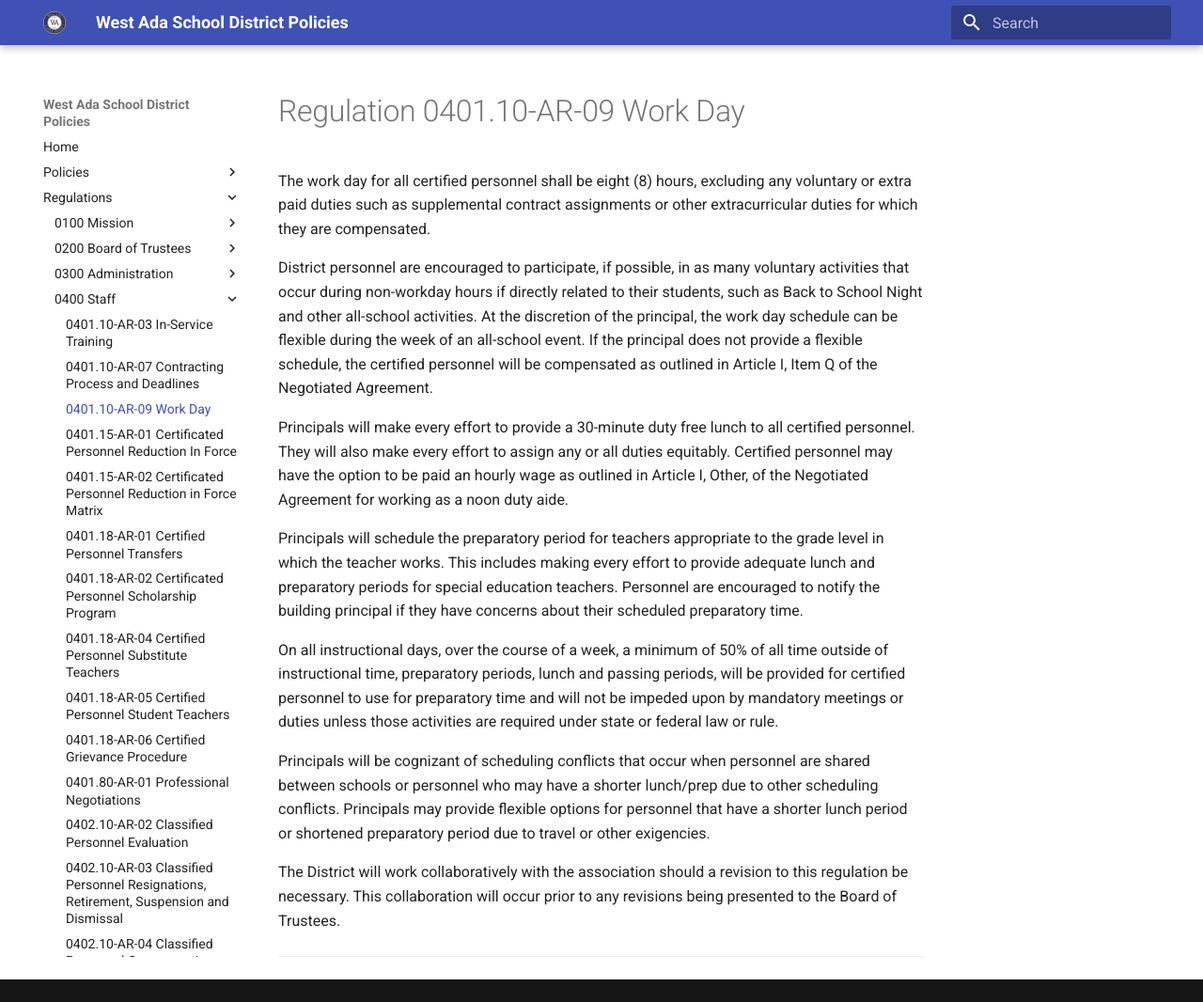
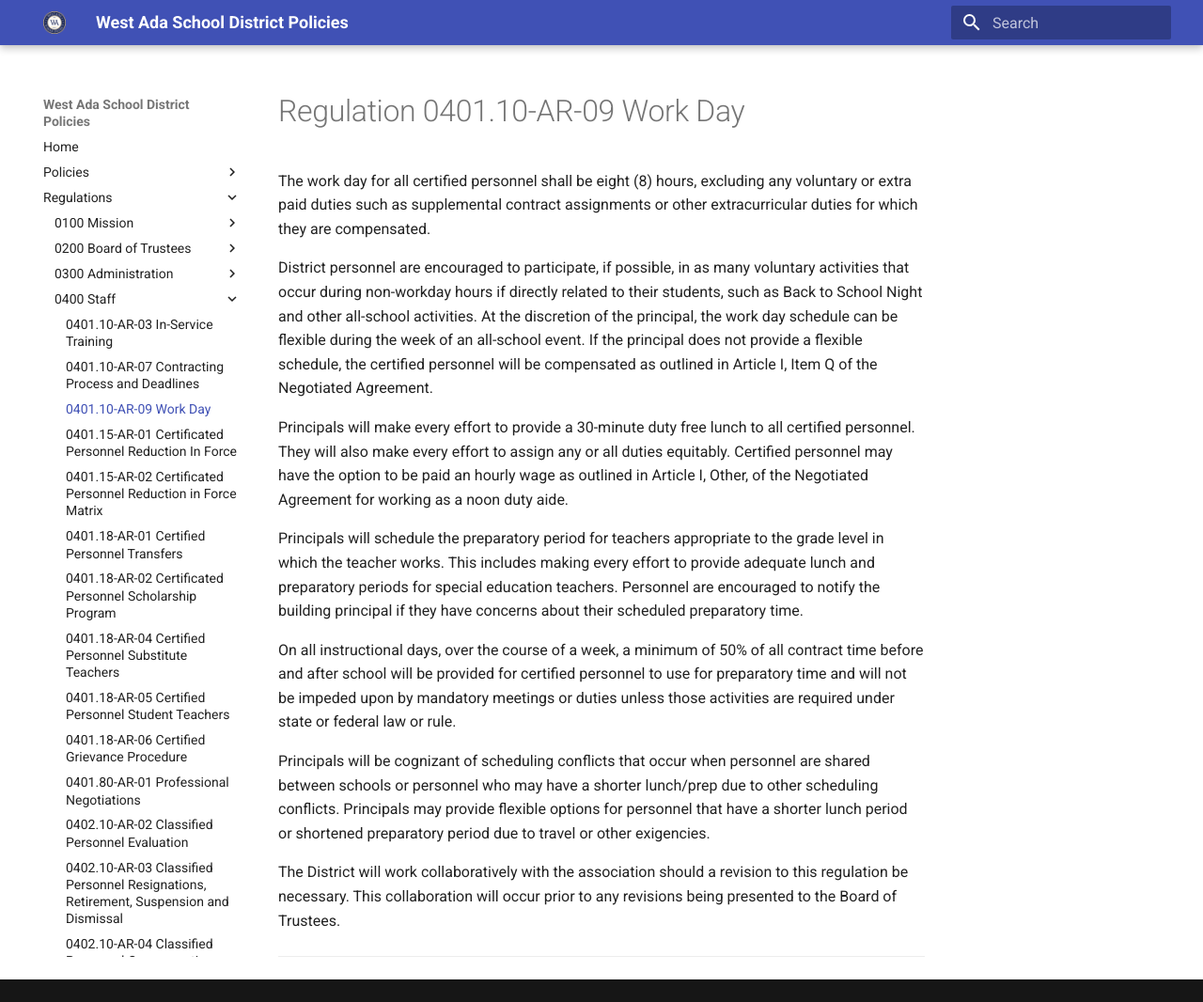
Before and after one commit to westada/section-400-hr-policy-review, an MkDocs documentation site: the page built from docs/regulations/0400-Staff/0401.10-AR-09.md, in a window 1280 px wide and 1066 px high. Shown: the whole window at 94% size. Built offline with MkDocs 1.6.1 and Material for MkDocs 9.7.7, drawn with Linux system fonts in a browser that asks for light colours.

Commit message:
Update 0401.10-AR-09.md
clean up language on work-day AR

```diff
--- a/docs/regulations/0400-Staff/0401.10-AR-09.md
+++ b/docs/regulations/0400-Staff/0401.10-AR-09.md
@@ -12,7 +12,7 @@ Principals will make every effort to provide a 30-minute duty free lunch to all
 
 Principals will schedule the preparatory period for teachers appropriate to the grade level in which the teacher works. This includes making every effort to provide adequate lunch and preparatory periods for special education teachers. Personnel are encouraged to notify the building principal if they have concerns about their scheduled preparatory time.
 
-On all instructional days, over the course of a week, a minimum of 50% of all time outside of instructional time, preparatory periods, lunch and passing periods, will be provided for certified personnel to use for preparatory time and will not be impeded upon by mandatory meetings or duties unless those activities are required under state or federal law or rule.
+On all instructional days, over the course of a week, a minimum of 50% of all contract time before and after school will be provided for certified personnel to use for preparatory time and will not be impeded upon by mandatory meetings or duties unless those activities are required under state or federal law or rule.
 
 Principals will be cognizant of scheduling conflicts that occur when personnel are shared between schools or personnel who may have a shorter lunch/prep due to other scheduling conflicts. Principals may provide flexible options for personnel that have a shorter lunch period or shortened preparatory period due to travel or other exigencies.
 
```
